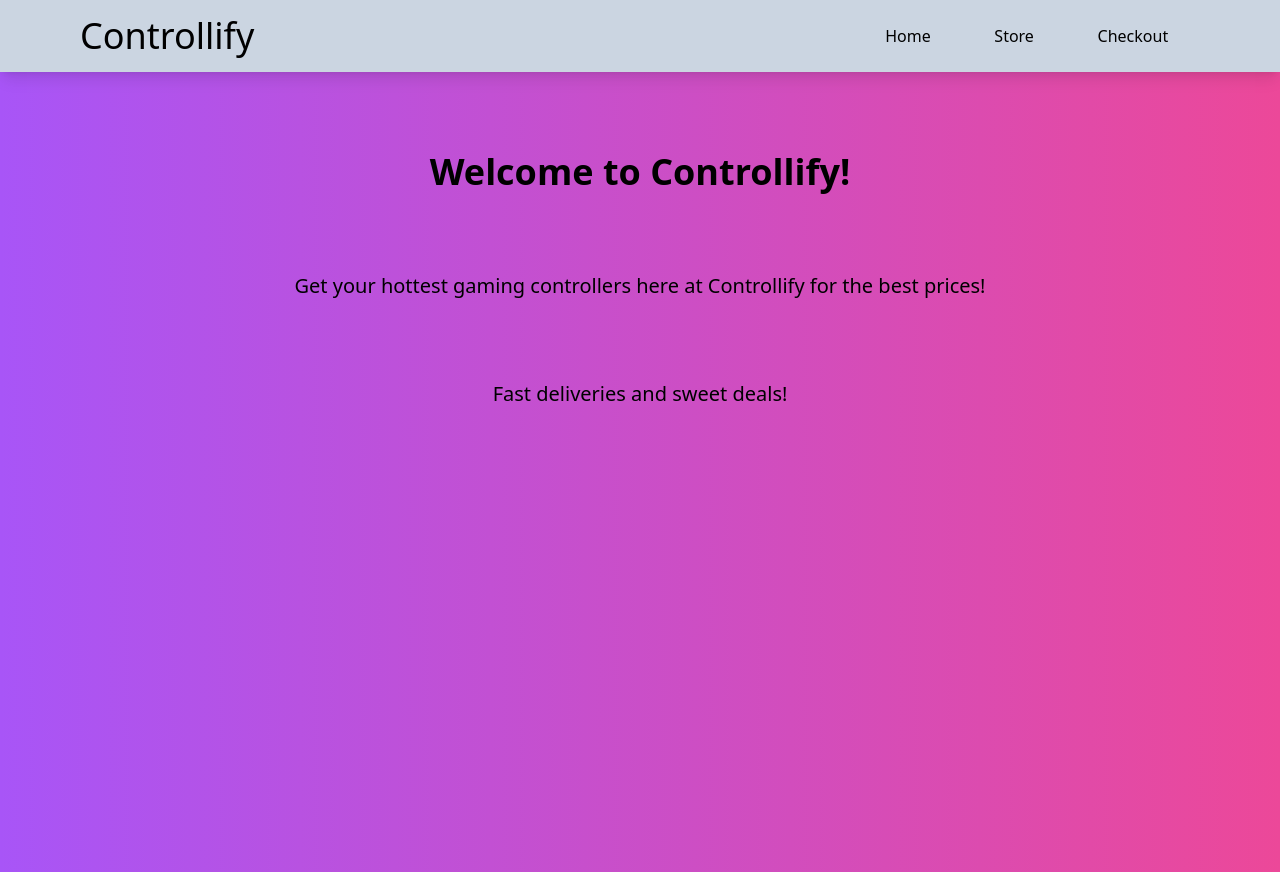
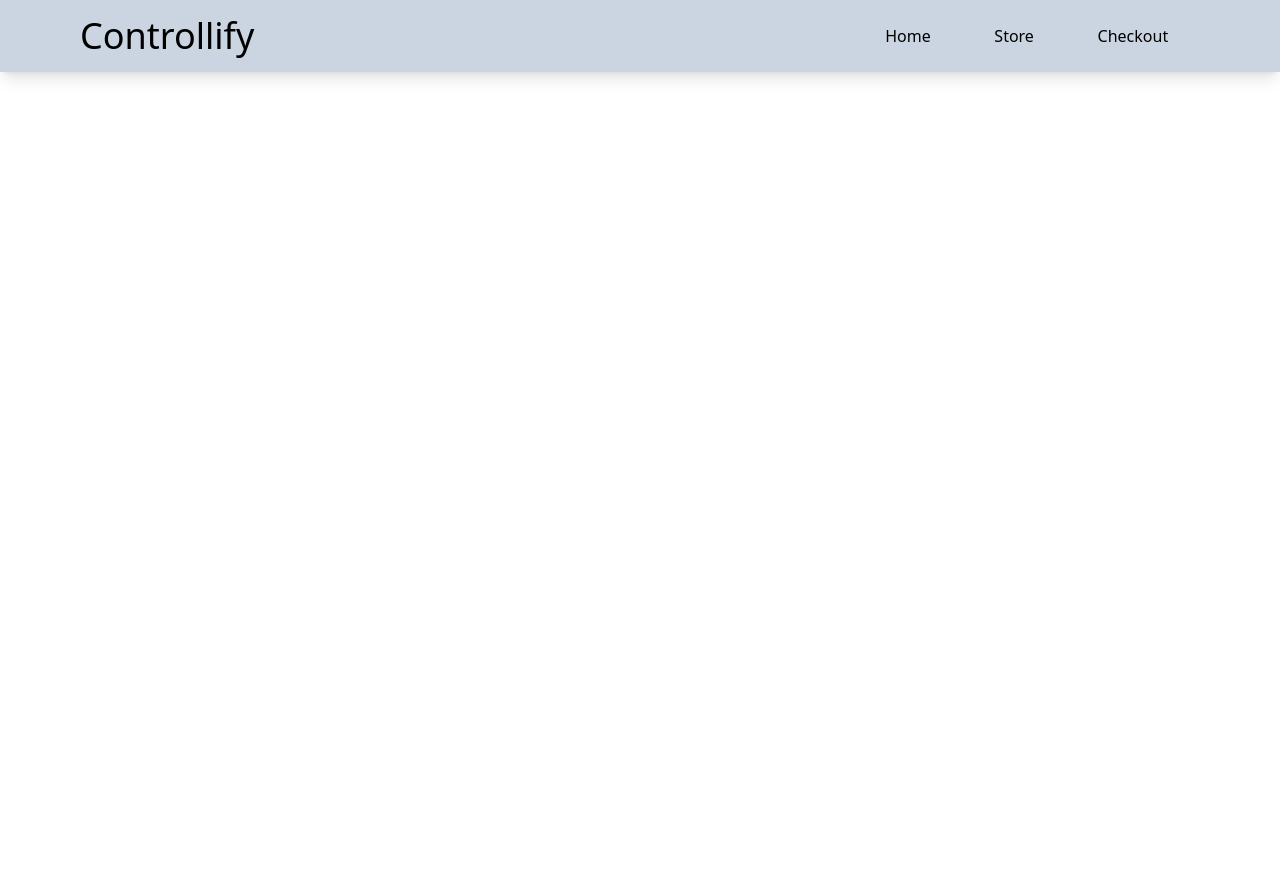
Before and after one commit to jdplumst/shopping-cart, a React (Create React App) app: page / in a window 1280 px wide. After the commit the page ends 800 px from the top, so only its background shows below. Built offline with nearby package versions, Linux system fonts and the light colour scheme.

Commit message:
Change Home page link to work with gh-pages

```diff
--- a/src/App.tsx
+++ b/src/App.tsx
@@ -41,7 +41,7 @@ const App = () => {
     <BrowserRouter>
       <Nav />
       <Routes>
-        <Route path='/' element={<Home />} />
+        <Route path='/shopping-cart' element={<Home />} />
         <Route path='/store' element={<Store addToCart={addToCart} />} />
         <Route path='/checkout' element={<Checkout cart={cart} removeFromCart={removeFromCart} purchaseItems={purchaseItems} />} />
       </Routes>
--- a/src/components/Nav.tsx
+++ b/src/components/Nav.tsx
@@ -5,7 +5,7 @@ const Nav = () => {
         <nav className="relative w-full flex flex-wrap items-center justify-start py-4 bg-slate-300 shadow-lg navbar navbar-expand-lg navbar-light">
             <h1 className='text-4xl pl-20 w-2/3'>Controllify</h1>
             <div className="flex justify-around pr-20 w-1/3">
-                <Link to='/'><h2 className="hover:cursor-pointer">Home</h2></Link>
+                <Link to='/shopping-cart'><h2 className="hover:cursor-pointer">Home</h2></Link>
                 <Link to='/store'><h2 className="hover:cursor-pointer">Store</h2></Link>
                 <Link to='/checkout'><h2 className="hover:cursor-pointer">Checkout</h2></Link>
             </div>
```
